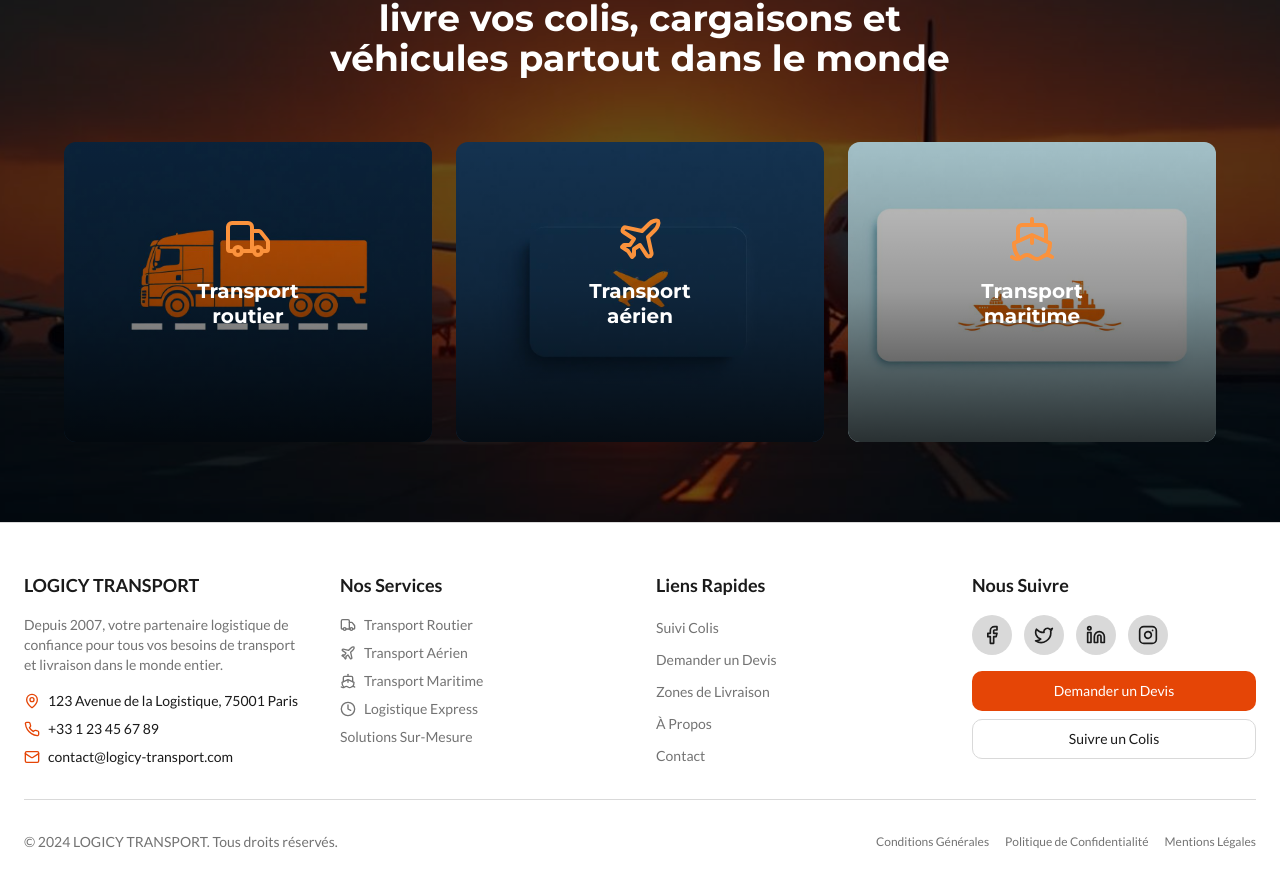
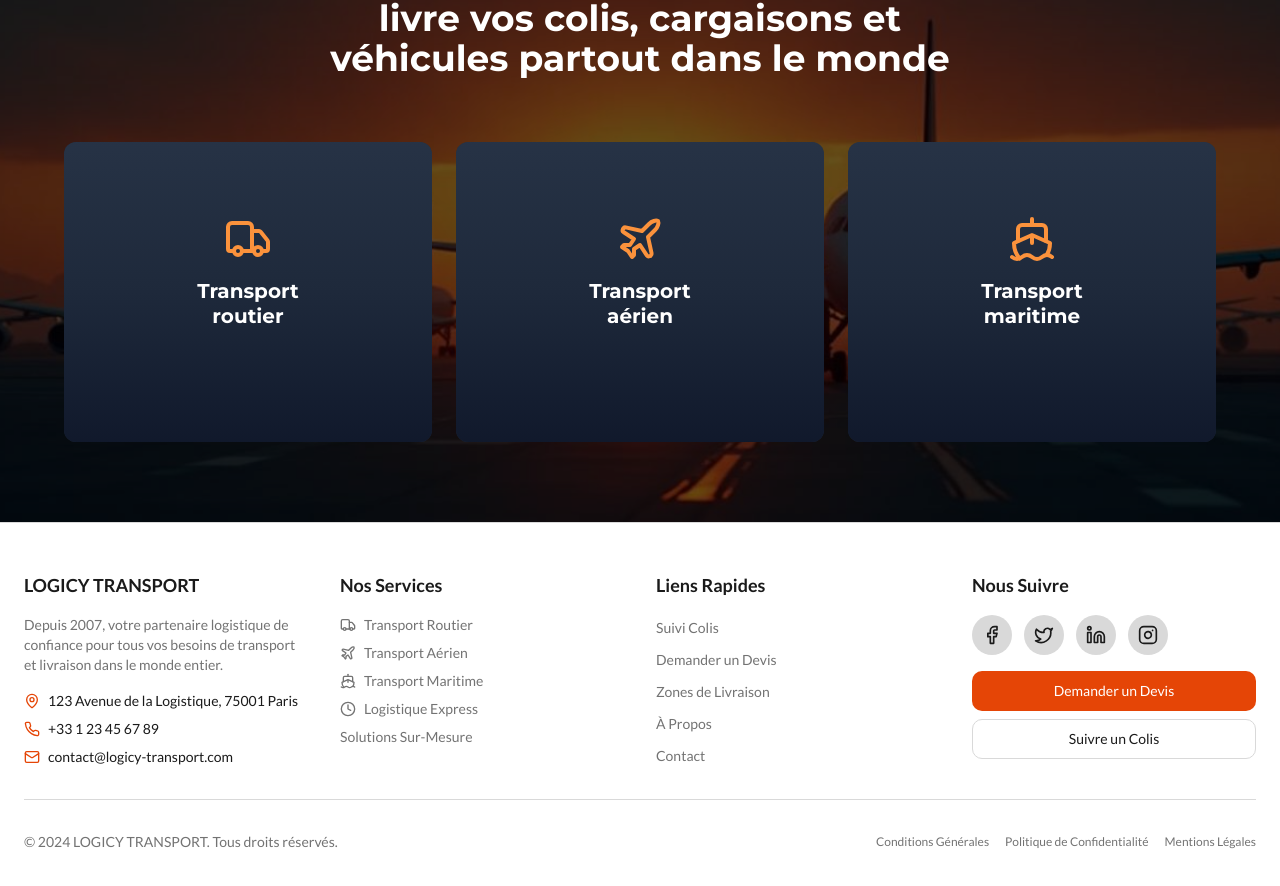
Before and after one commit to lolo2020s/logicylogistics-tracking, a React (Vite) app: page / in a window 1280 px wide. Shown: the part 803-1689 px from the top of the page. Built offline with nearby package versions, Linux system fonts and the light colour scheme.

Commit message:
Fix color inconsistency
The AI is investigating why the "Transport maritime" section has a different color than the other two transport sections.

```diff
--- a/src/pages/HomePage.tsx
+++ b/src/pages/HomePage.tsx
@@ -121,17 +121,16 @@ export function HomePage({ onNavigate }: HomePageProps) {
           {/* Les 3 cartes de transport - Maintenant cliquables */}
           <div className="grid grid-cols-1 md:grid-cols-3 gap-6">
             {[
-              { bg: transportRoutierBg, title: 'Transport\nroutier', route: 'transport-routier', icon: <Truck className="h-12 w-12 text-orange-400 mb-4" /> },
-              { bg: transportAerienBg, title: 'Transport\naérien', route: 'transport-aerien', icon: <Plane className="h-12 w-12 text-orange-400 mb-4" /> },
-              { bg: transportMaritimeBg, title: 'Transport\nmaritime', route: 'transport-maritime', icon: <Ship className="h-12 w-12 text-orange-400 mb-4" /> }
+              { bg: transportRoutierBg, title: 'Transport\nroutier', route: 'transport-routier', icon: <Truck className="h-12 w-12 text-orange-400 mb-4" />, bgColor: 'bg-slate-800' },
+              { bg: transportAerienBg, title: 'Transport\naérien', route: 'transport-aerien', icon: <Plane className="h-12 w-12 text-orange-400 mb-4" />, bgColor: 'bg-slate-800' },
+              { bg: transportMaritimeBg, title: 'Transport\nmaritime', route: 'transport-maritime', icon: <Ship className="h-12 w-12 text-orange-400 mb-4" />, bgColor: 'bg-slate-800' }
             ].map((service, index) => (
               <button
                 key={index}
                 onClick={() => onNavigate(service.route)}
-                className="relative h-[300px] bg-cover bg-center rounded-lg overflow-hidden group cursor-pointer transform transition-all duration-300 hover:scale-105 hover:shadow-2xl"
-                style={{ backgroundImage: `url(${service.bg})` }}
+                className={`relative h-[300px] rounded-lg overflow-hidden group cursor-pointer transform transition-all duration-300 hover:scale-105 hover:shadow-2xl ${service.bgColor}`}
               >
-                <div className="absolute inset-0 bg-gradient-to-t from-black/80 via-black/40 to-black/20 group-hover:from-black/90 group-hover:via-black/50 group-hover:to-black/30 transition-all duration-300" />
+                <div className="absolute inset-0 bg-gradient-to-t from-slate-900/90 via-slate-800/60 to-slate-700/40 group-hover:from-slate-900/95 group-hover:via-slate-800/70 group-hover:to-slate-700/50 transition-all duration-300" />
                 <div className="relative z-10 p-6 h-full flex flex-col justify-center items-center text-center">
                   {service.icon}
                   <h3 className="text-xl font-montserrat font-bold text-white leading-tight whitespace-pre-line mb-4">
```
